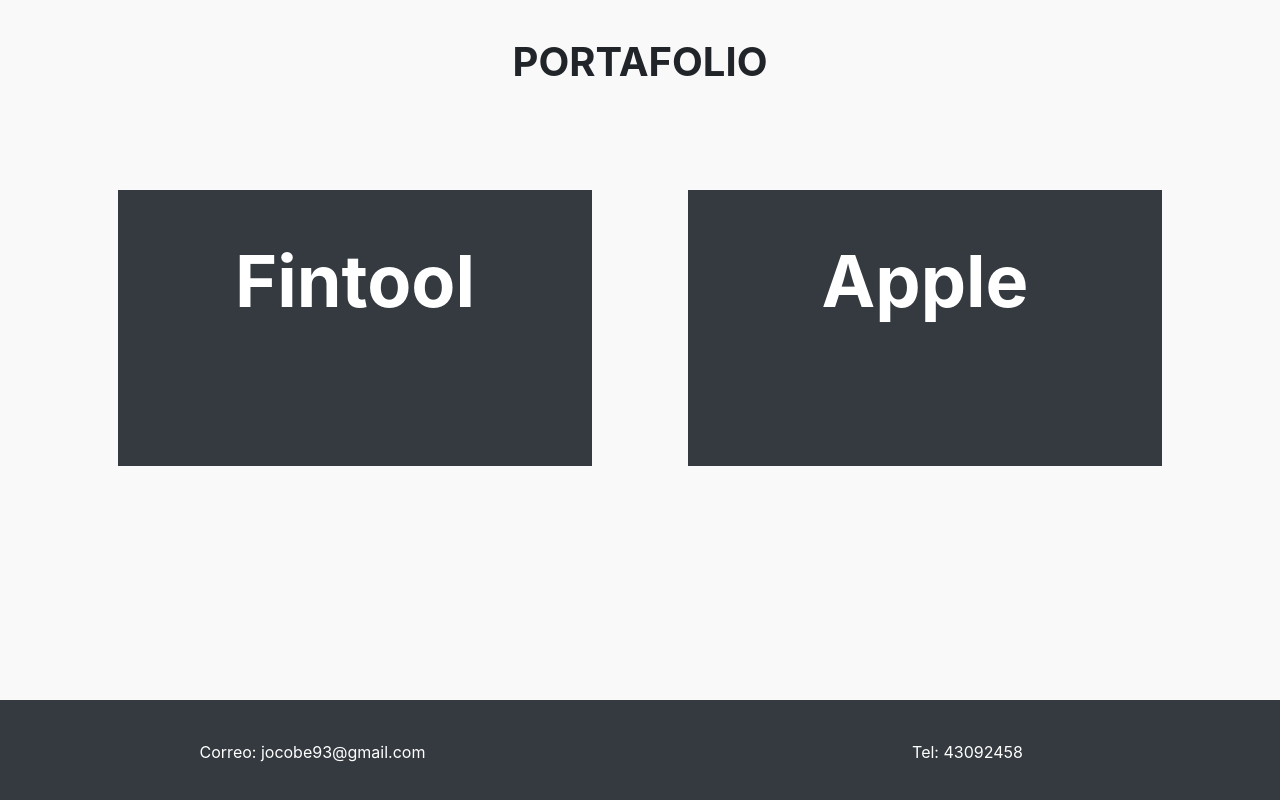
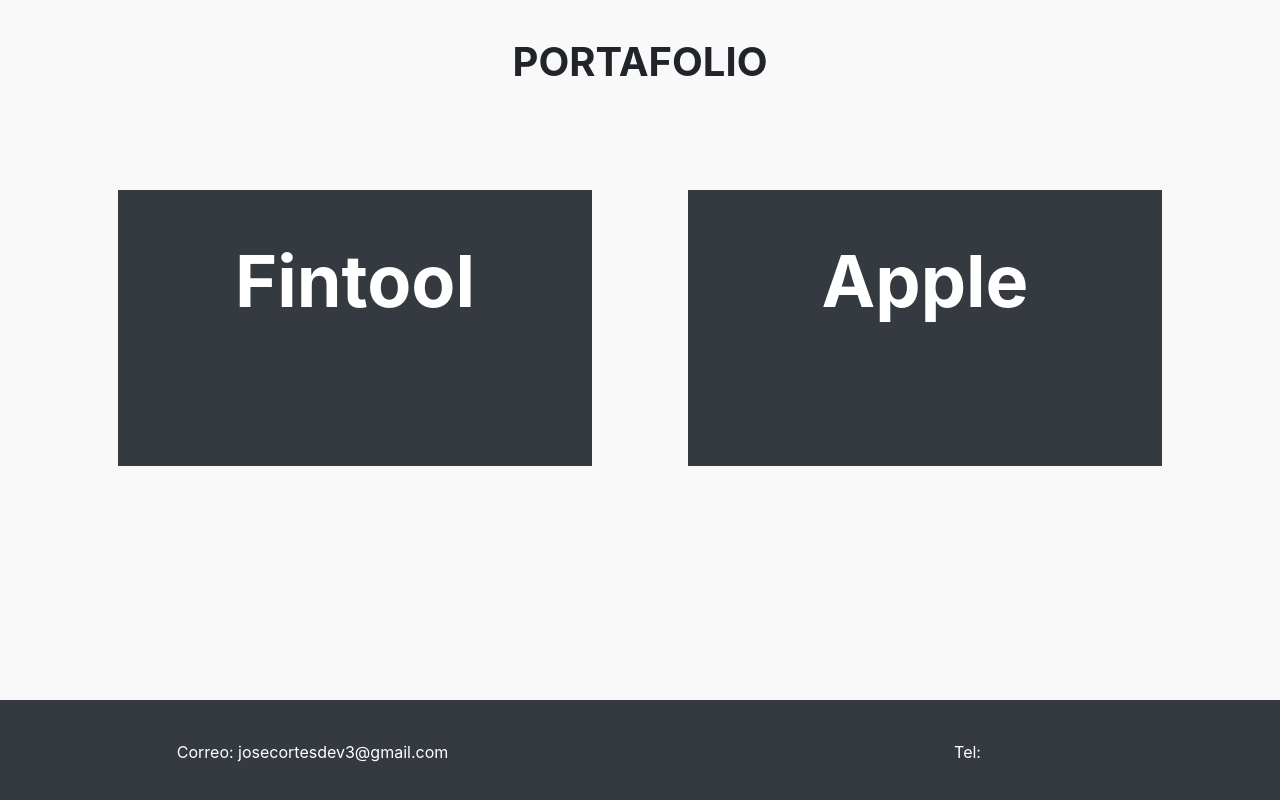
Before and after one commit to josecortesdev/Bootstrap, a plain HTML site: page index.html in a window 1280 px wide. Shown: the part 982-1782 px from the top of the page. Drawn offline with nearby package versions, Linux system fonts and the light colour scheme.

Commit message:
Update index.html

```diff
--- a/index.html
+++ b/index.html
@@ -201,10 +201,10 @@
   <div class="text-center py-4 text-white bg-dark mt-5">
     <div class="row">
       <div class="col-sm p-3">
-        Correo: jocobe93@gmail.com
+        Correo: josecortesdev3@gmail.com
       </div>
       <div class="col-sm p-3">
-        Tel: 43092458
+        Tel:
       </div>
     </div>
   </div>
```
